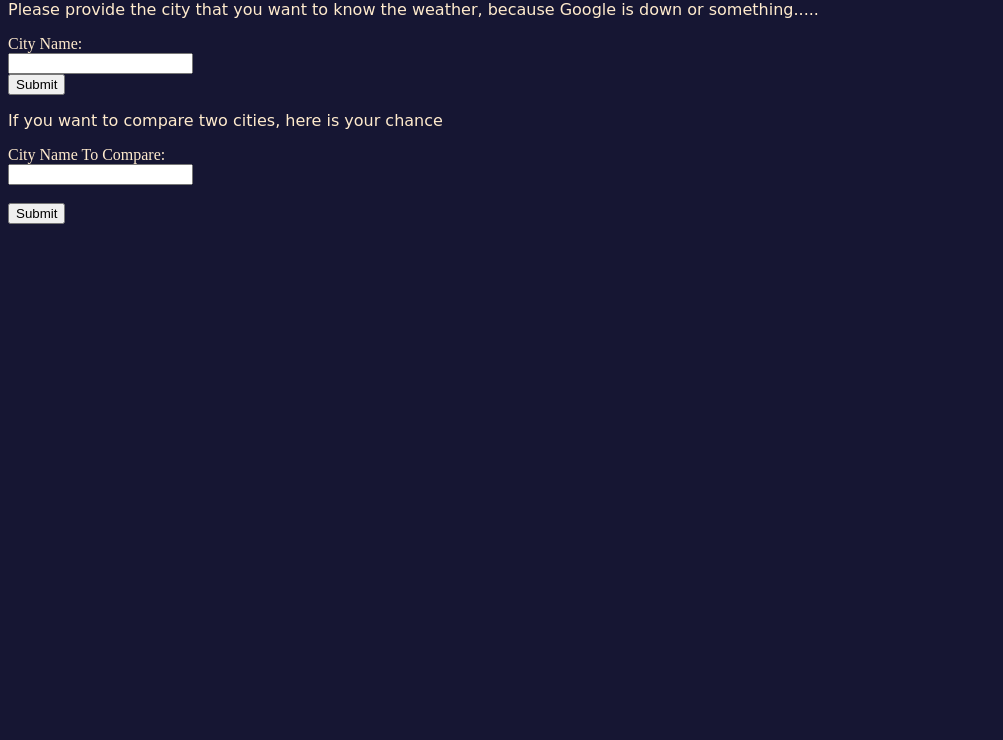
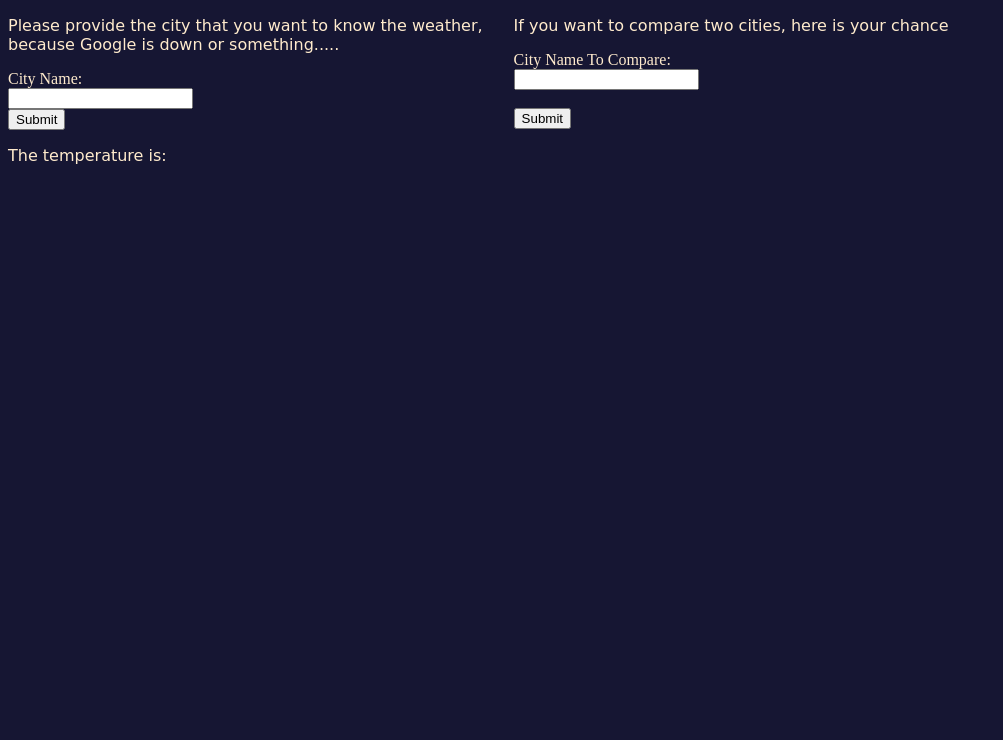
Before and after one commit to AlejandroPerdomoCuello/weather-app, a plain HTML site: page index.html in a window 1280 px wide. Shown: the part 60-800 px from the top of the page, without its empty margins (0-1003 px from the left). Drawn offline with Linux system fonts and the light colour scheme.

Commit message:
made the div elements float next to each other

```diff
--- a/index.html
+++ b/index.html
@@ -23,6 +23,7 @@
             <button id="mainBtn">Submit</button>
 
             <div>
+                <p> The temperature is:</p>
                 <p id="mainOutput"></p>
             </div>
 
--- a/script.js
+++ b/script.js
@@ -15,8 +15,8 @@ Information on getting the API to work
 
 */
 
-// weather for now with the API already included
-const weatherNow = "api.openweathermap.org/data/2.5/weather?q={city name}&units=metric&appid=50b9caeb9f022d5e06aded241bfda347";
+// weather for now with the API already included, make sure that the api starts with http://
+const weatherNow = "http://api.openweathermap.org/data/2.5/weather?q={city name}&units=metric&appid=50b9caeb9f022d5e06aded241bfda347";
 
 // Now to break the weblink to add the city name
 
@@ -63,7 +63,7 @@ document.getElementById("mainBtn")
                 // Work with JSON data here
                 console.log(data);
                 console.log(data.main.temp,);
-                let numberNow = data.main.temp;
+                let numberNow = data.main.temp + "C";
                 document.getElementById("mainOutput").innerHTML = numberNow;
             })
             .catch((err) => {
--- a/style.css
+++ b/style.css
@@ -23,8 +23,18 @@ body {
     color: blanchedalmond;
 }
 
-div {
-    width: 90%;
+div #container {
+
+}
+
+div #mainTemp {
+    width: 40%;
+    float: left;
+}
+
+div #secondTemp {
+    width: 40%;
+    float: left;
 }
 
 div h1 {
```
